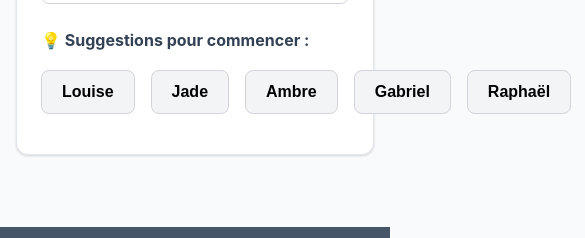
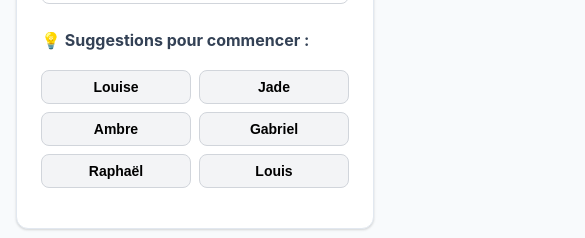
Before and after one commit to mthiboust/prenomscope, a SvelteKit app in the folder frontend/: page /prenom in a window 390 px wide. Shown: the part 508-746 px from the top of the page, 585 px wide, since content can reach past the window. Built offline with nearby package versions, Linux system fonts and the light colour scheme; no server answers.

Commit message:
Fix layout on mobile screen

```diff
--- a/frontend/src/routes/prenom/+page.svelte
+++ b/frontend/src/routes/prenom/+page.svelte
@@ -656,6 +656,7 @@
     display: flex;
     gap: 1rem;
     margin-top: 0.5rem;
+    flex-wrap: wrap;
   }
   .example-box {
     background: #f3f4f6;
@@ -709,6 +710,17 @@
       font-size: 0.75rem;
     }
 
+    .example-groups {
+      gap: 0.5rem;
+    }
+
+    .example-box {
+      padding: 0.5rem 1rem;
+      font-size: 0.875rem;
+      flex: 1 1 calc(50% - 0.25rem);
+      min-width: 0;
+    }
+
     .stats-grid {
       grid-template-columns: repeat(2, 1fr);
     }
```
Also changed, not shown: frontend/src/routes/comparaison/+page.svelte (+2 -5 lines).
